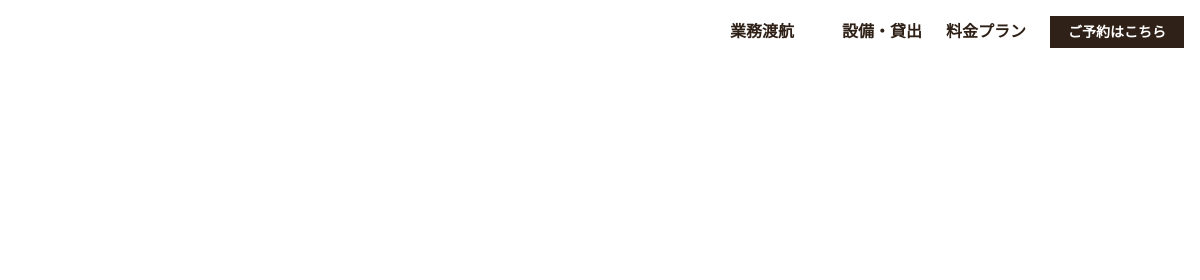
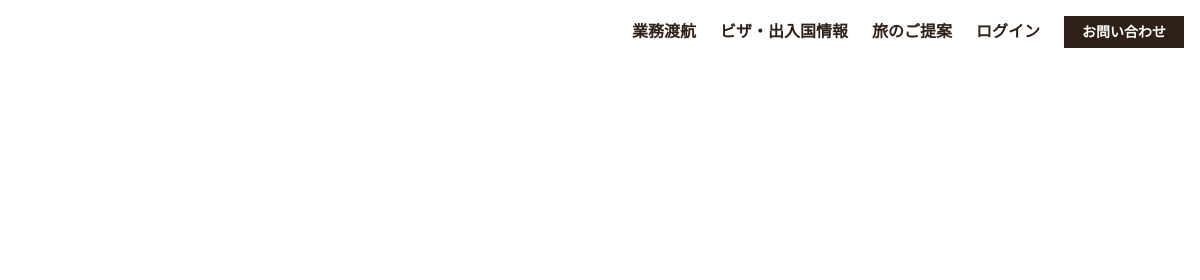
Before and after one commit to SwallowSkimsTheSea/newsite, a plain HTML site: page index.html in a window 1280 px wide. Shown: the top 280 px of the page, 80-1280 px from the left. Drawn offline with Linux system fonts and the light colour scheme.

Commit message:
Update index.html

```diff
--- a/index.html
+++ b/index.html
@@ -20,16 +20,16 @@
                 <a href="">業務渡航</a>
             </li>
             <li class="list">
-                <a href=""></a>
+                <a href="">ビザ・出入国情報</a>
             </li>
             <li class="list">
-                <a href="">設備・貸出</a>
+                <a href="">旅のご提案</a>
             </li>
             <li class="list">
-                <a href="">料金プラン</a>
+                <a href="">ログイン</a>
             </li>
             <li class="list contact">
-                <a href="">ご予約はこちら</a>
+                <a href="">お問い合わせ</a>
             </li>
         </ul>
     </nav>
```
